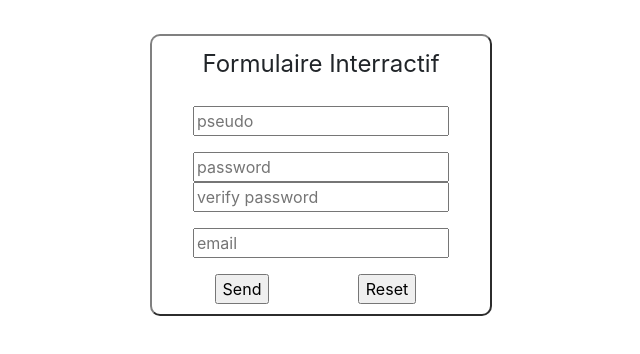
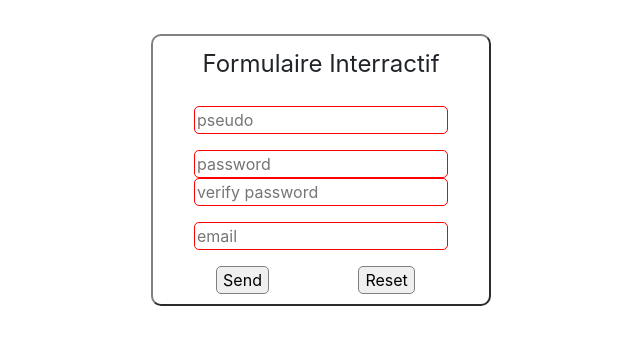
Before and after one commit to 2Diomedes/Form_int, a website: page index.html in a window 1280 px wide. Both pictures are taken after a click on the button "Send". Shown: the whole page, without its empty margins (319-959 px from the left). Drawn offline with nearby package versions, Linux system fonts and the light colour scheme.

Commit message:
color verification done

```diff
--- a/css/style.css
+++ b/css/style.css
@@ -7,6 +7,9 @@ form {
 
 input {
   margin: 1em;
+  border: 1px solid grey;
+  border-radius: 5px;
+
 }
 
 fieldset input, #send, #reset {
--- a/index.html
+++ b/index.html
@@ -27,10 +27,10 @@
                   <div class="row">
                     <fieldset>
                       <div class="col-sm-12">
-                        <input type="password" name="" value="" placeholder="password" id="password" class="text">
+                        <input type="password" name="" value="" placeholder="password" id="password" class="text pass">
                       </div>
                       <div class="col-sm-12">
-                        <input type="password" name="" value="" placeholder="verify password" id="verifyPassword" class="text">
+                        <input type="password" name="" value="" placeholder="verify password" id="verifyPassword" class="text pass">
                       </div>
                     </fieldset>
                   </div>
--- a/js/script.js
+++ b/js/script.js
@@ -1,18 +1,34 @@
 $(document).ready(function() {
 
+    var allInputs = $('.text');
     // bouton send
     $('#send').click(function() {
 
-    if ($('.text').val('')) {
-      console.log($('.text').val(''));
-      alert('Inputs are empty');
-    } else if ($('.text').val().length < 5) {
-      $('.text').val('');
+        $(allInputs).each(function(i) {
+            if ($(this).val() == "") {
+                alert('One or more inputs are empty');
+                $(this).css({
+                    'border-color': 'red',
+                })
+            } else if ($(this).val().length < 5) {
                 alert('It\'s too short. It must content at least 5 characters.');
-    } else if (password != verifyPassword) {
-      $('#password, #verifyPassword').val('');
+                $(this).css({
+                    'border-color': 'red',
+                });
+            } else if ($('#password').val() != $('#verifyPassword').val()) {
                 alert('Your password is different than your verifyPassword');
+                $(this).css({
+                    'border-color': 'red',
+                });
+            } else {
+
+                $(this).css({
+                    'border-color': 'green',
+                });
+
+
             }
+        });
 
     });
     // bouton send
```
Lines whose indentation alone changed are shown as unchanged.
